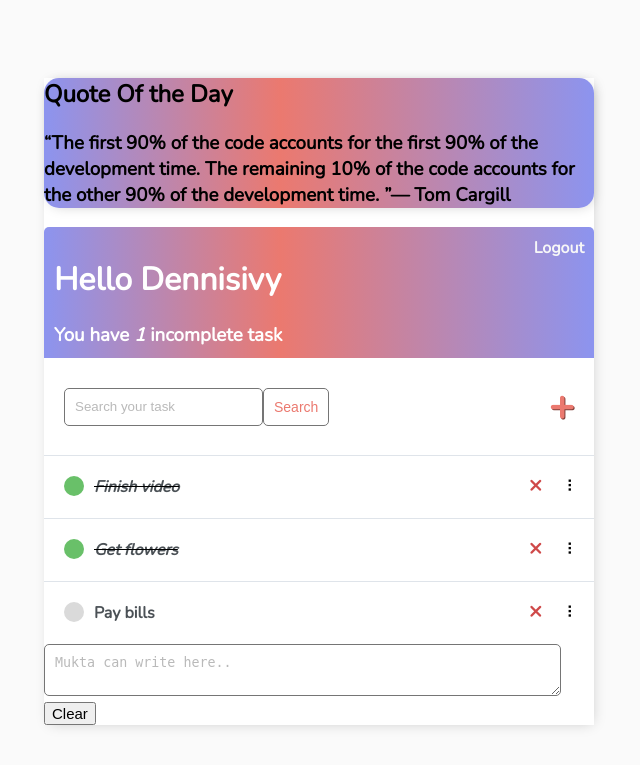
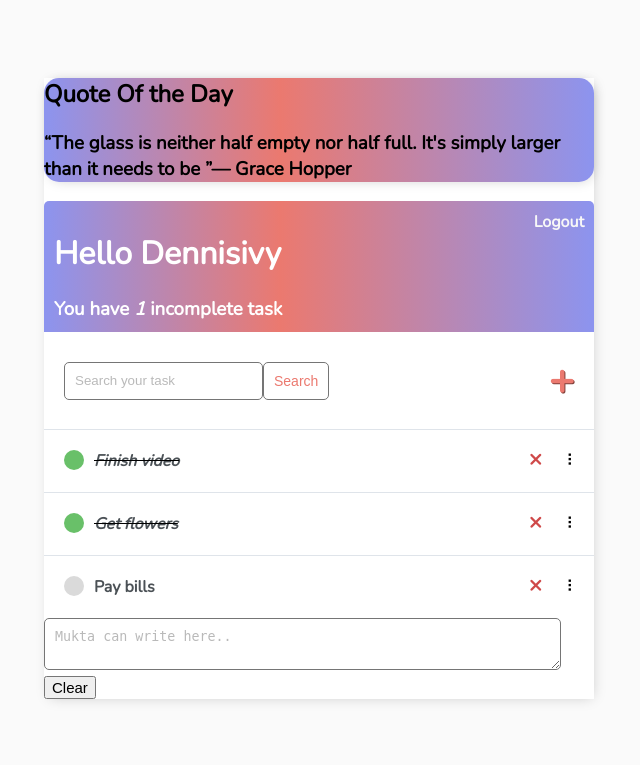
Before and after one commit to Abhishek-Gawande/Project-Musings, a Django app: page / in a window 1280 px wide. Shown: the top 765 px of the page, without its empty margins (321-961 px from the left). Run offline with Django 3.2, Linux system fonts and the light colour scheme; a user stored in the database is signed in; data comes from the database, SQL or seed files in the repository; both versions use the stored data as it was after the commit.

Commit message:
Add files via upload

```diff
--- a/base/templates/base/task_list.html
+++ b/base/templates/base/task_list.html
@@ -1,8 +1,8 @@
 {% extends 'base/main.html' %} {% block content %}
 <div class="container2">
     <h2>Quote Of the Day</h2>
-    <h3><q>The first 90% of the code accounts for the first 90% of the development time. The remaining 10% of the code accounts for the other 90% of the development time.
-</q>— Tom Cargill</h3>
+    <h3><q>The glass is neither half empty nor half full. It's simply larger than it needs to be
+</q>— Grace Hopper</h3>
 </div>
 
 
```
Also changed, not shown: db.sqlite3.
